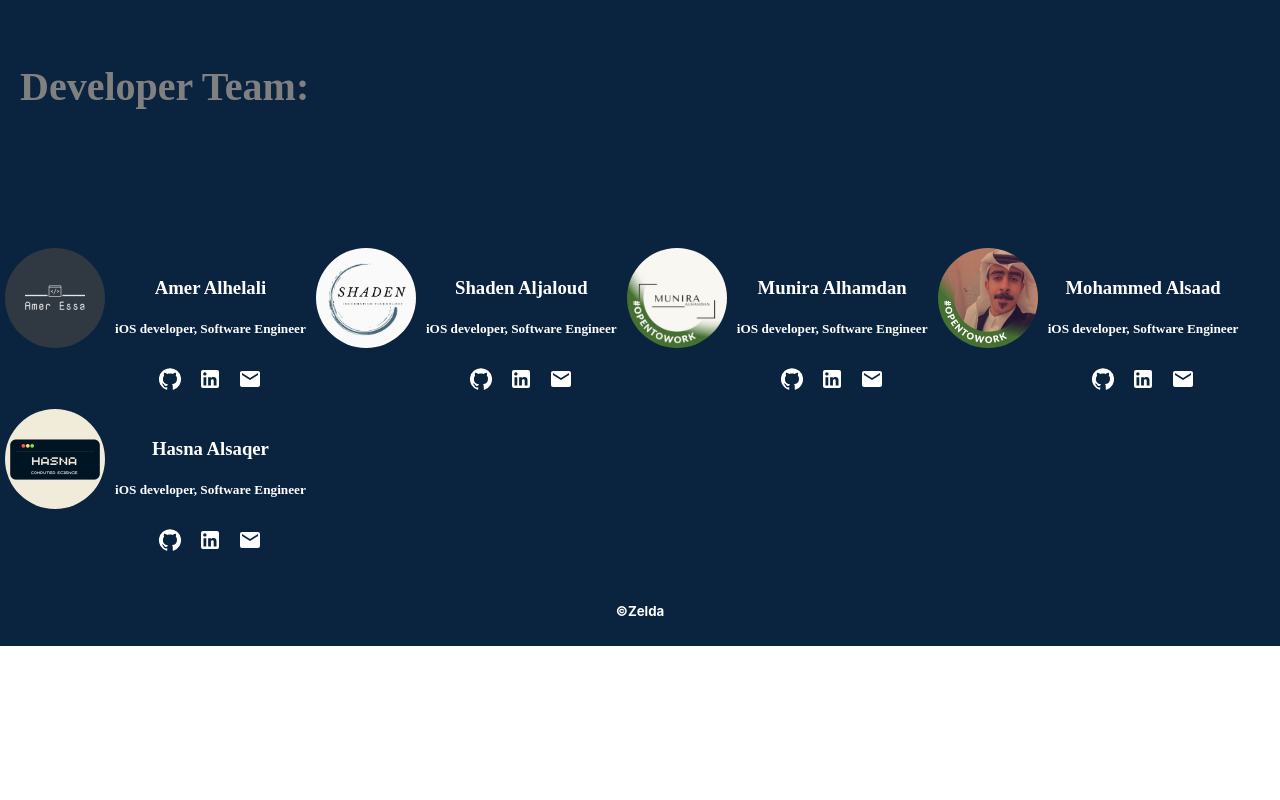
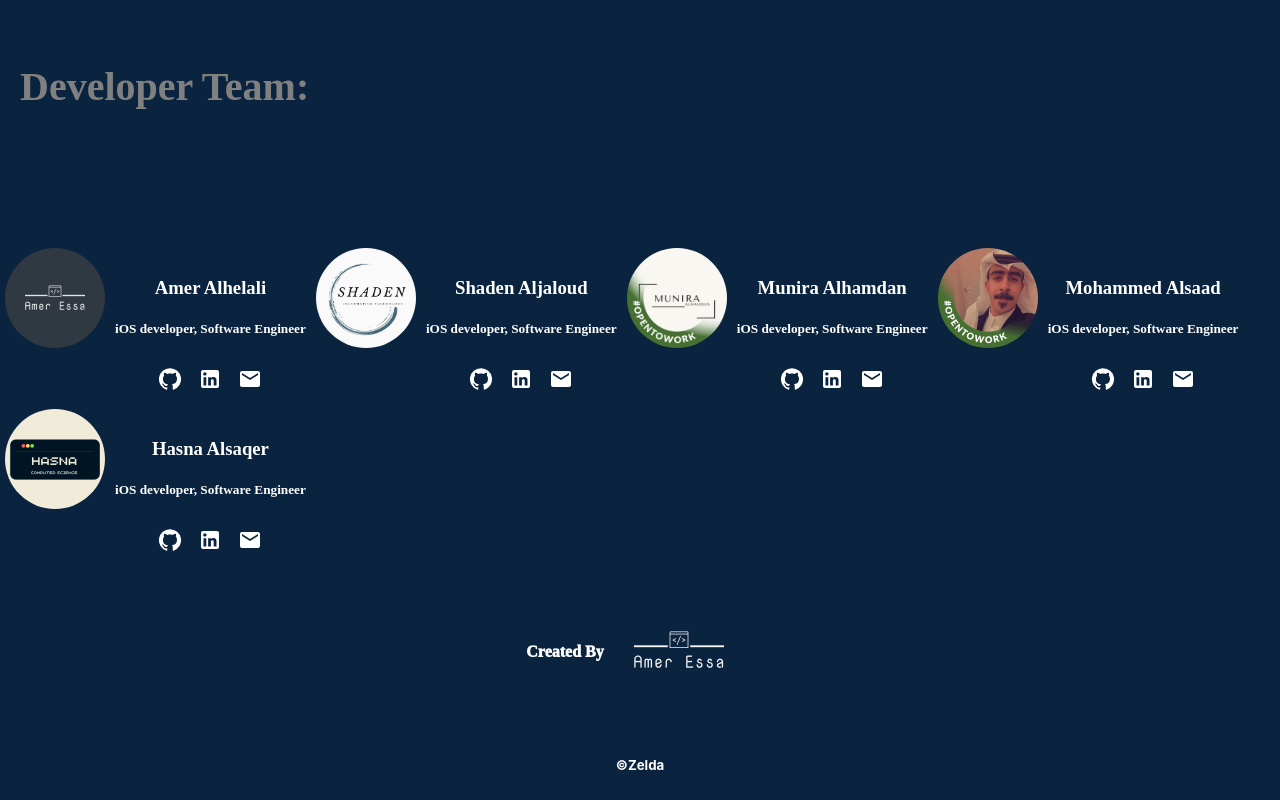
Before and after one commit to Aamer99/zeld_website, a React (Create React App) app: page / in a window 1280 px wide. Shown: the part 3108-3908 px from the top of the page. Before the commit the page ends 3754 px from the top, so only its background shows below. Built offline with nearby package versions, Linux system fonts and the light colour scheme; grey boxes are pictures that could not be loaded.

Commit message:
V2.2 --> add my write

```diff
--- a/src/App.js
+++ b/src/App.js
@@ -6,7 +6,8 @@ import Characters from "./Component/Characters";
 import LiveDemo from "./Component/liveDemo";
 import OurTeam from "./Component/ourTeam";
 import AboutZelda from "./Component/aboutZeld";
-
+import { Grid } from "@mui/material";
+import AmerEssaLogo from "./Assets/AmerEssalogo_transparent.png";
 function App() {
   return (
     <div className="App">
@@ -17,6 +18,30 @@ function App() {
       <LiveDemo />
       <OurTeam />
 
+      <Grid
+        container
+        direction="row"
+        justifyContent="center"
+        alignItems="center"
+      >
+        <Grid item justifyContent="center" alignItems="center">
+          <h4
+            style={{ fontFamily: "Lora", fontWeight: "1000", color: "white" }}
+          >
+            Created By
+          </h4>
+        </Grid>
+        <Grid item>
+          <img
+            src={AmerEssaLogo}
+            style={{ width: "150px", height: "150px" }}
+            alt="AmerEssaLogo"
+            onClick={() => {
+              window.open("https://aameressa.netlify.app", "_blank");
+            }}
+          />
+        </Grid>
+      </Grid>
       <div style={{ padding: 5 }}>
         <h5 style={{ color: "white" }}>©Zelda</h5>
       </div>
```
Also changed, not shown: src/Assets/AmerEssalogo_transparent.png (added).
